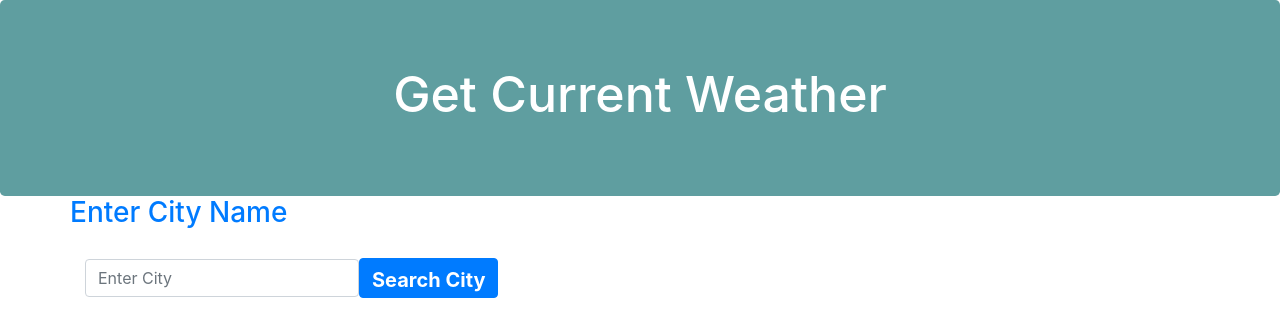
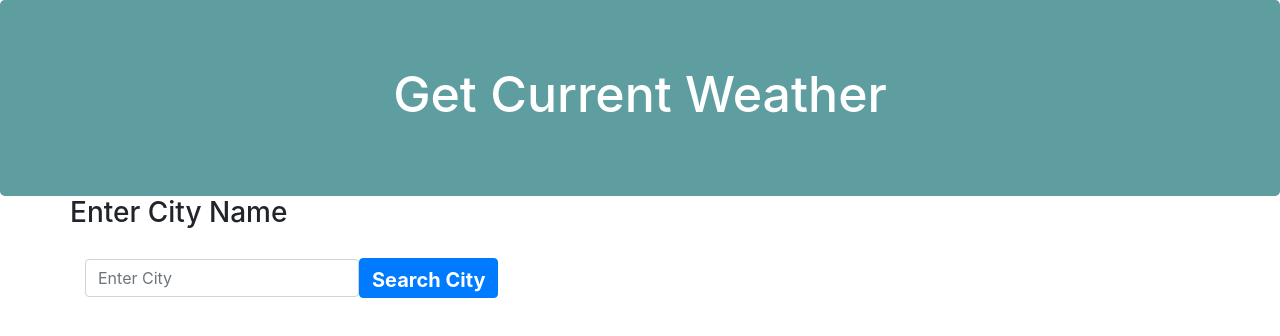
Before and after one commit to ronpitts90/weather-app, a plain HTML site: page index.html in a window 1280 px wide. Drawn offline with nearby package versions, Linux system fonts and the light colour scheme.

Commit message:
slight changes

```diff
--- a/index.html
+++ b/index.html
@@ -13,11 +13,12 @@
     </div>
 
     <div class="container">
-        <div class="row" style="margin-bottom: 20px;"><h3 class="text-center text-primary">Enter City Name</h3>
+        <div class="row" style="margin-bottom: 20px;">
+            <h3 class="text-center">Enter City Name</h3>
             <span id="error"></span>
         </div>
 
-        <div class="row form-group form-inline" id="rowDiv">
+        <div class="row form-inline" id="rowDiv">
             <input type="text" name="city" id="city" class="form-control" placeholder="Enter City">
             <button id="submitWeather" class="btn btn-primary">Search City</button>
         </div>
--- a/script.js
+++ b/script.js
@@ -32,7 +32,7 @@ $(document).ready(function(){
 function show(data){
     return "<h2>Name: "+ data.city.name +"</h2>" +
            "<h2>todays date: "+ +"</h2>" +
-           "<h2>description: <img src= http://openweathermap.org/img/wn/ "+ data.weather.icon +" @2x.png> "+ data.weather.description +" </h2>" +
+           "<h2>description: <img 'src= http://openweathermap.org/img/wn/ "+ data.weather.icon +" @2x.png'> "+ data.weather.description +" </h2>" +
            "<h2>temperature: "+ data.temperature.value +"&deg;F</h2>" +
            "<h2>humidity: "+ data.humidity.value +"%</h2>" +
            "<h2>wind speed: "+ data.wind.speed.value +"m/s</h2>";
--- a/style.css
+++ b/style.css
@@ -19,3 +19,10 @@ input [type="text"]{
     margin: auto;
     width: 60%;
 }
+
+.container {
+  text-align: center;
+  justify-content: center;
+  align-items: center;
+
+}
```
